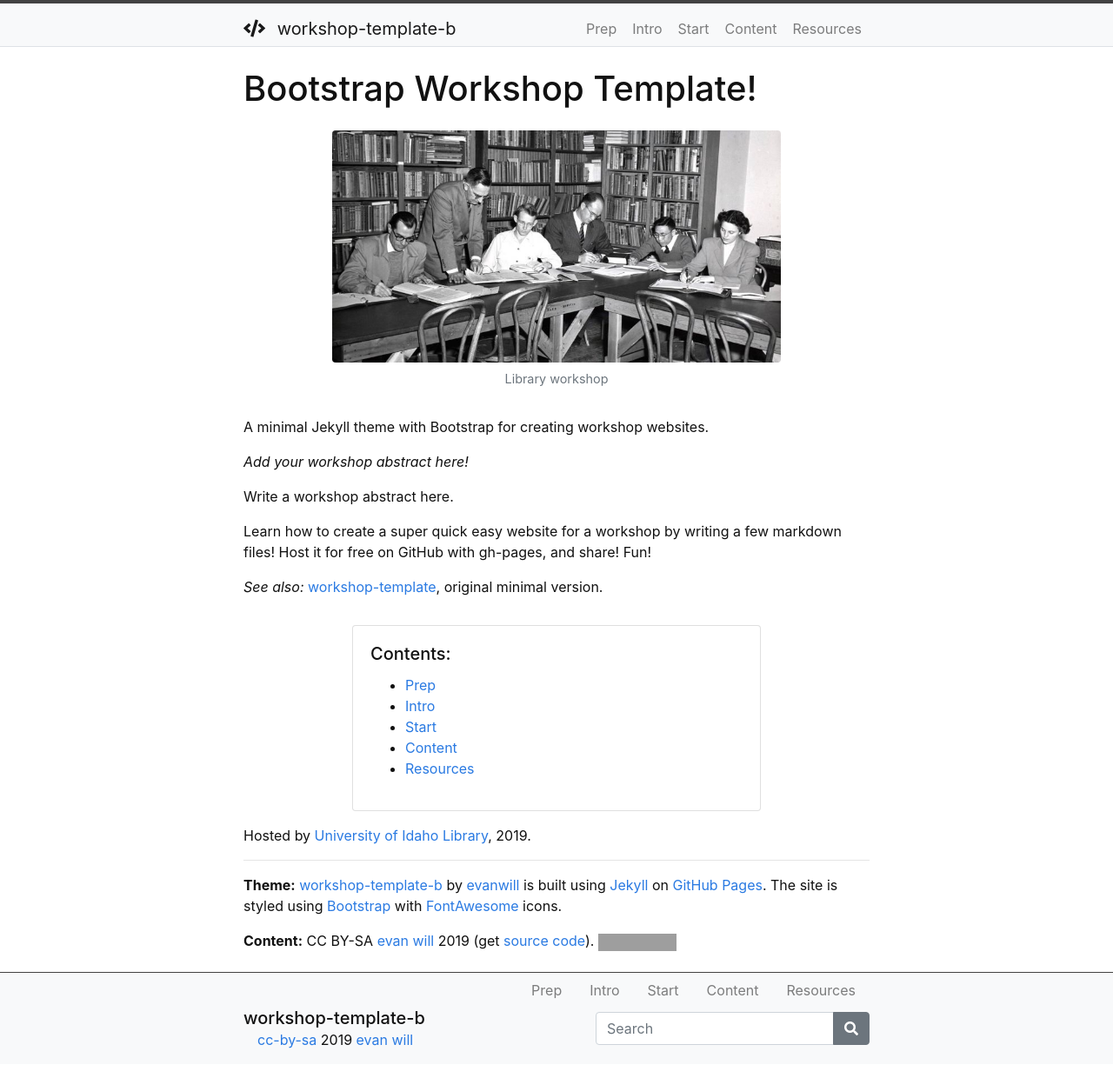
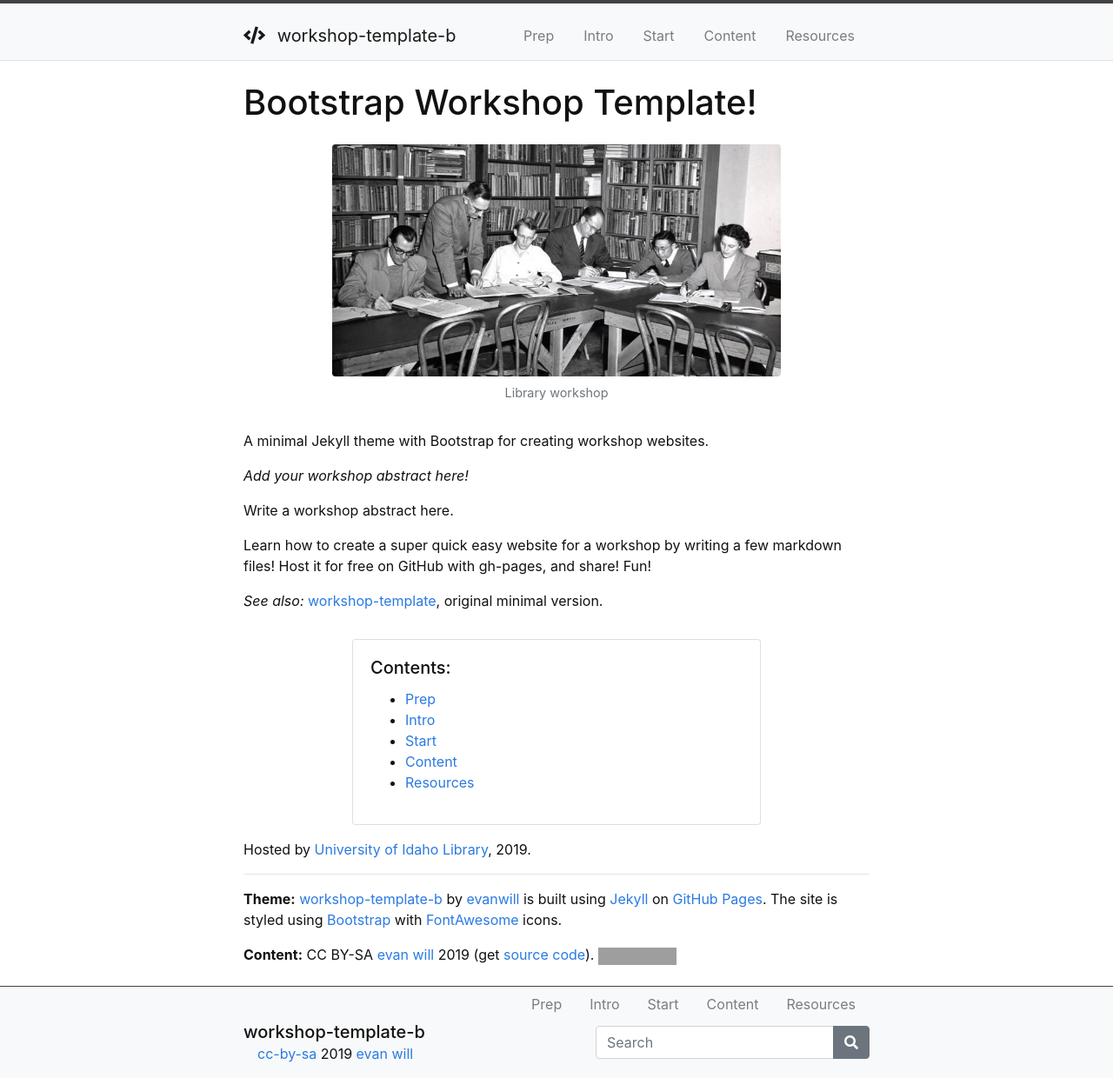
Before and after one commit to evanwill/workshop-template-b, a Jekyll site: the page built from index.md, in a window 1280 px wide. Shown: the whole page at 87% size. Built offline with Jekyll 4.4.1, drawn with Linux system fonts in a browser that asks for light colours; grey boxes are pictures that could not be loaded.

Commit message:
make tabs bigger

```diff
--- a/_includes/top-nav.html
+++ b/_includes/top-nav.html
@@ -9,7 +9,7 @@
             <ul class="navbar-nav nav-tabs justify-content-end">
             {% for section in site.html_pages %}{% if section.nav == true %}
                 <li class="nav-item">
-                    <a class="nav-link{% if page.url == section.url %} active{% endif %}" href="{{ section.url | absolute_url }}">{{ section.title }}</a>
+                    <a class="nav-link{% if page.url == section.url %} active{% endif %} p-3" href="{{ section.url | absolute_url }}">{{ section.title }}</a>
                 </li>
             {% endif %}{% endfor %}
             </ul>
```
